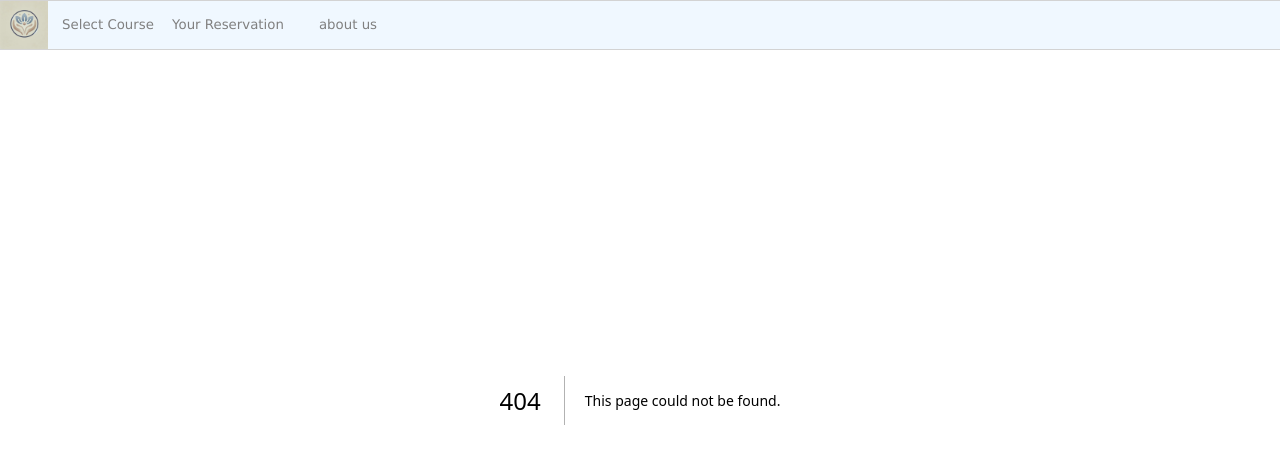
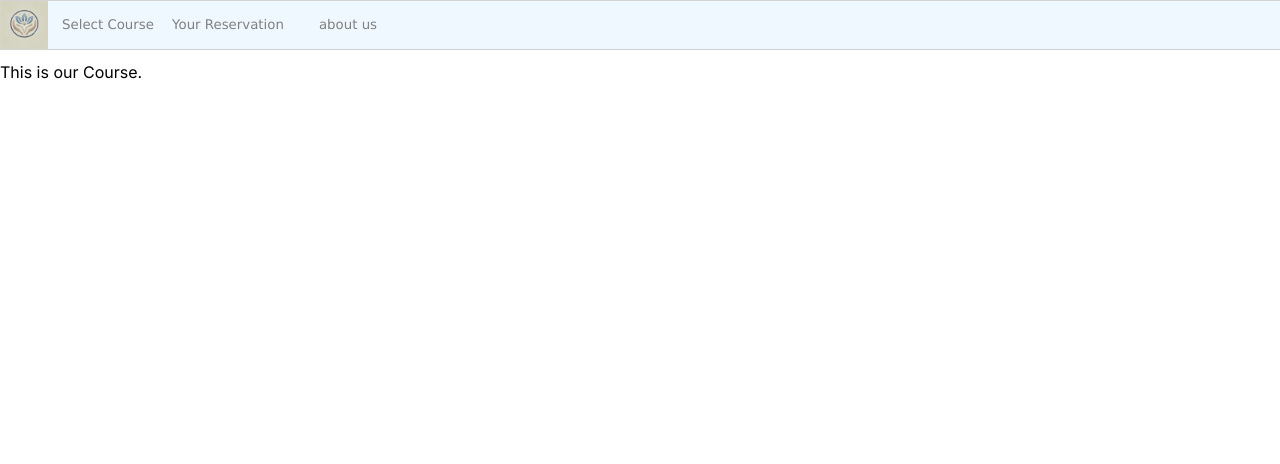
Before and after one commit to MasterPrab/project, a Next.js app: page /course in a window 1280 px wide. Before the commit this address had no page. Shown: the top 464 px of the page. Built offline with nearby package versions, Linux system fonts and the light colour scheme.

Commit message:
updatetopmennu

```diff
--- /dev/null
+++ b/src/app/course/page.tsx
@@ -0,0 +1,8 @@
+export default function Reservations() {
+    return(
+        <main>
+            <div>This is our Course.</div>
+
+        </main>
+    );
+}
--- a/src/app/layout.tsx
+++ b/src/app/layout.tsx
@@ -10,7 +10,6 @@ export const metadata: Metadata = {
   description: "Generated by create next app",
 };
 
-
 export default function RootLayout({
   children,
 }: Readonly<{
@@ -19,8 +18,14 @@ export default function RootLayout({
   return (
     <html lang="en">
       <body className={inter.className}>
-        <TopMenu/>
-        {children}</body>
+        {/* Fixed Top Menu */}
+        <TopMenu />
+
+        {/* Main content with padding-top to avoid overlapping with TopMenu */}
+        <main style={{ paddingTop: "60px" }}>
+          {children}
+        </main>
+      </body>
     </html>
   );
 }
--- a/src/app/page.module.css
+++ b/src/app/page.module.css
@@ -7,6 +7,9 @@ main {
   justify-content: flex-start;
 }
 
+.mainContent {
+  padding-top: 60px; /* Adjust based on TopMenu's height */
+}
 
 .description {
   display: inherit;
--- a/src/app/page.tsx
+++ b/src/app/page.tsx
@@ -8,7 +8,6 @@ export default function Home() {
   return (
     <main>
       <div>
-        <TopMenu/>
         <Banner/>
       </div>
     </main>
--- a/src/components/topmenu.module.css
+++ b/src/components/topmenu.module.css
@@ -28,3 +28,14 @@
     color: grey;
 
 }
+
+.topMenu {
+    position: fixed;
+    top: 0;
+    left: 0;
+    width: 100%;
+    z-index: 1000; /* Ensure it stays above other elements */
+    background-color: #ffffff; /* Match the background color for a clean look */
+    box-shadow: 0 2px 5px rgba(0, 0, 0, 0.1); /* Optional shadow for separation */
+    padding: 10px 20px; /* Adjust padding as needed */
+}
```
